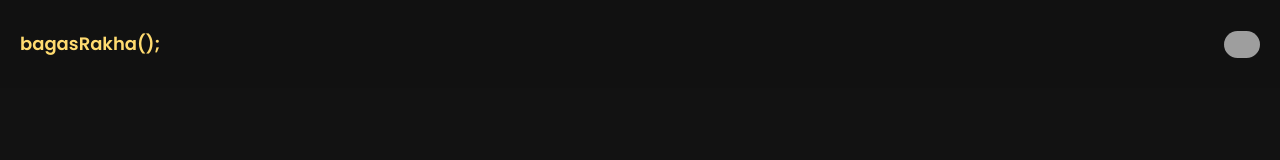
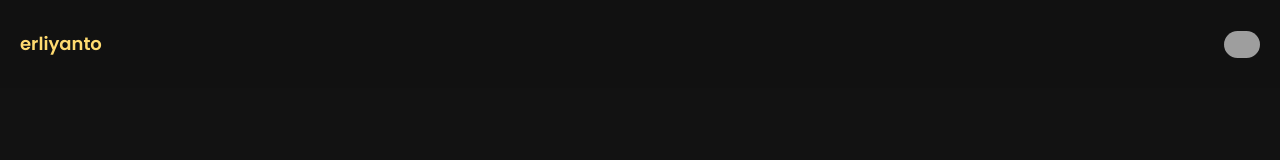
Before and after one commit to tokolight/portofolio-muhammad-erliyanto, a Vue app: page / in a window 1280 px wide. Shown: the top 160 px of the page. Built offline with nearby package versions, Linux system fonts and the light colour scheme; grey boxes are pictures that could not be loaded.

Commit message:
Update App.vue

```diff
--- a/src/App.vue
+++ b/src/App.vue
@@ -6,10 +6,10 @@
     <nav class="max-w-7xl px-5 md:fixed top-0 z-[98] w-screen backdrop-blur-md bg-[#121212] bg-opacity-80">
       <div class="container mx-auto flex flex-wrap items-center justify-between">
         <button @click="redirectToHome" class="flex">
-          <span class="self-center text-lg text-[#ffdb70] font-semibold whitespace-nowrap fadein-bot hover:text-amber-100">bagasRakha();</span>
+          <span class="self-center text-lg text-[#ffdb70] font-semibold whitespace-nowrap fadein-bot hover:text-amber-100">erliyanto</span>
         </button>
         <div class="flex md:order-2 fadein-bot">
-          <a href="https://github.com/rakha-elctrnx"><img class="w-9 rounded-full" src="https://seeklogo.com/images/G/github-logo-2E3852456C-seeklogo.com.png" alt="github"></a>
+          <a href="https://github.com/tokolight"><img class="w-9 rounded-full" src="https://seeklogo.com/images/G/github-logo-2E3852456C-seeklogo.com.png" alt="github"></a>
         </div>
         <div class="hidden md:flex justify-between items-center w-full md:w-auto md:order-1" id="mobile-menu-3">
           <ul class="flex-col md:flex-row flex md:space-x-8 mt-4 md:mt-0 md:text-sm md:font-medium">
@@ -79,7 +79,7 @@ export default {
 }
 
 ::-webkit-scrollbar-thumb {
-  background: #ffdb70;
+  background: #00FFFF;
   border-radius: 5px;
 }
 
@@ -119,7 +119,7 @@ nav a.router-link-exact-active::after {
   width: 100%;
   height: 4px;
   border-radius: 2px;
-  background-color: #ffdb70;
+  background-color: #00FFFF;
 }
 
 nav a.router-link-exact-active:hover {
```
